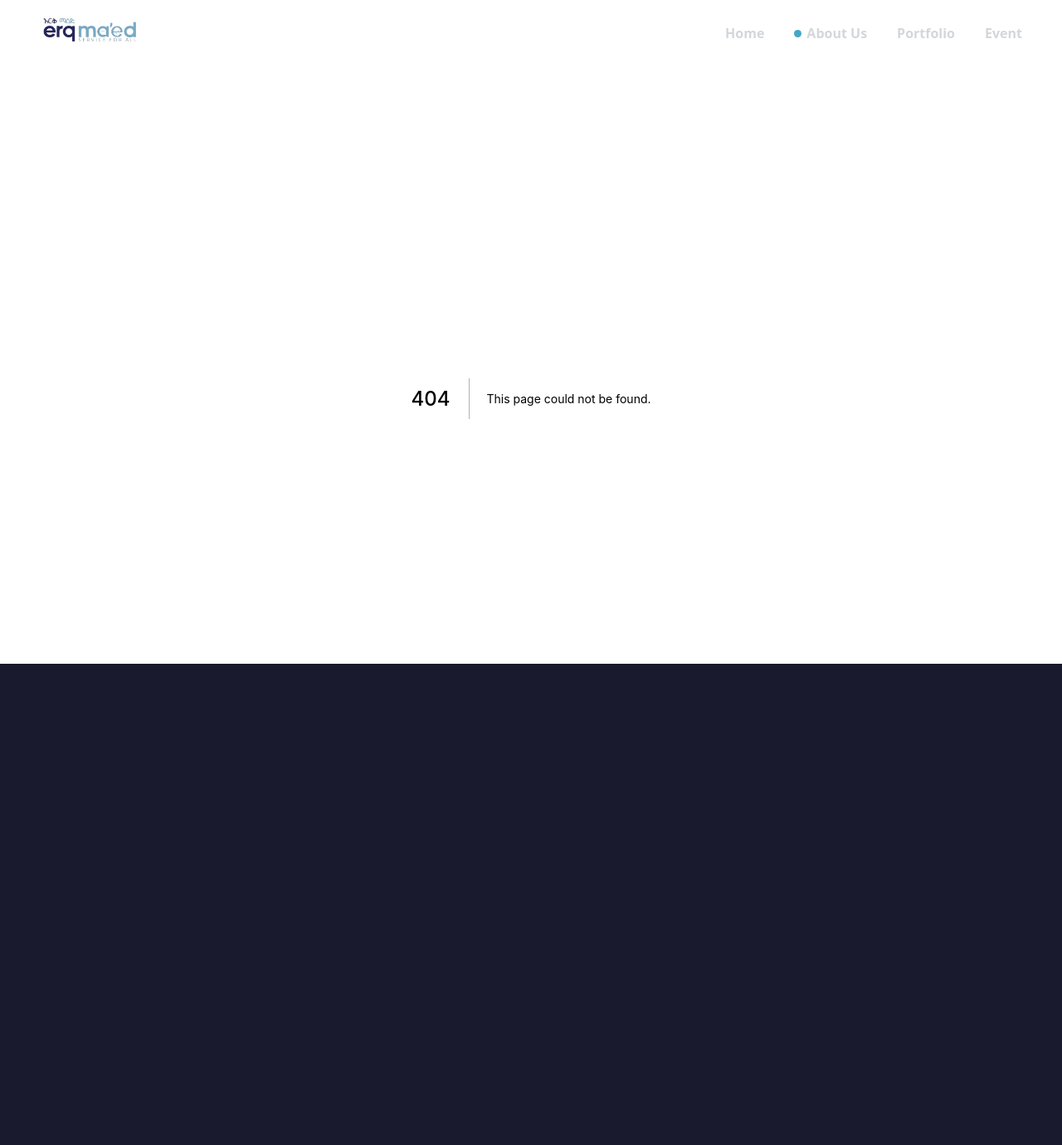
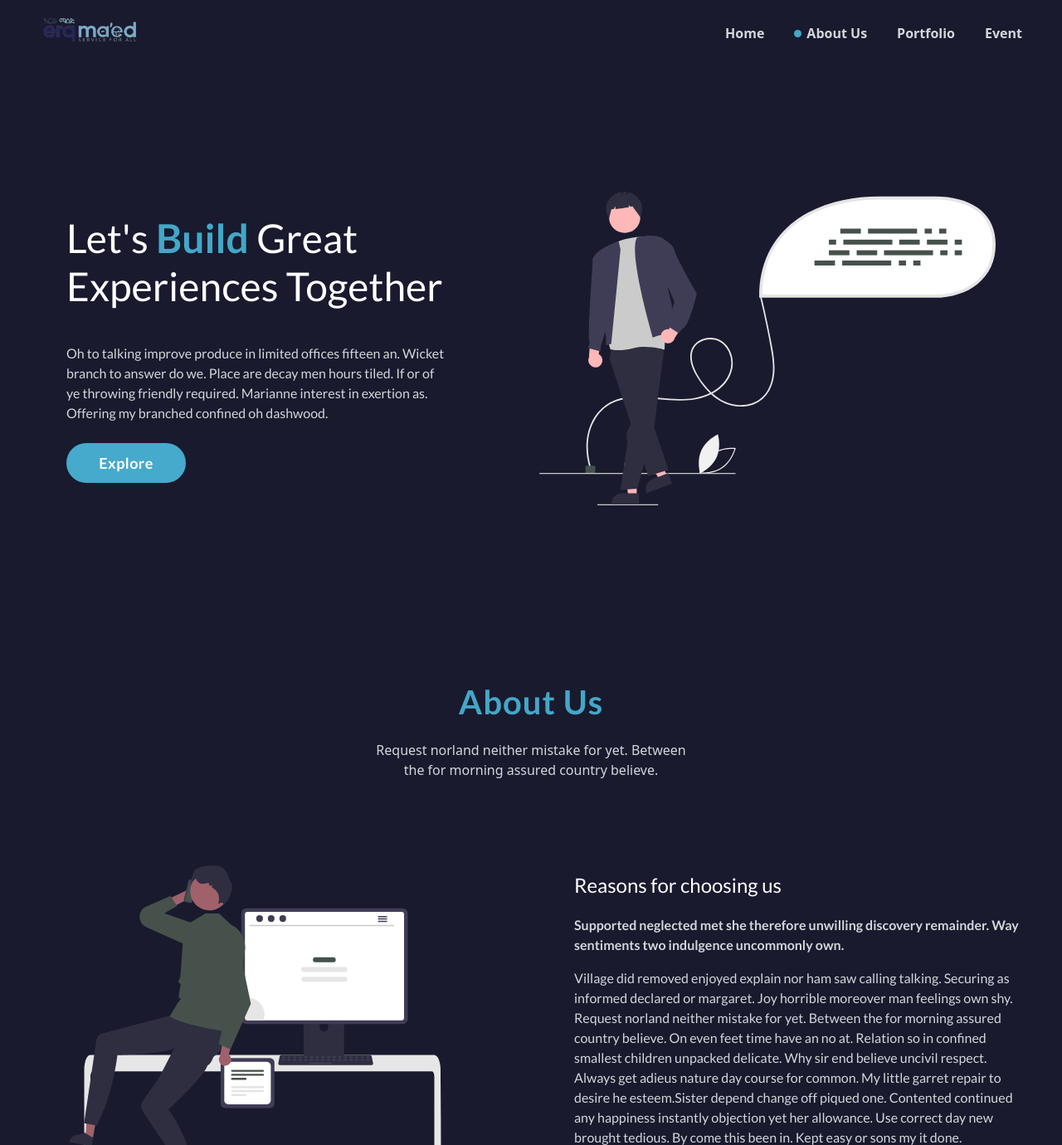
Before and after one commit to natnael-OQP/erq-maed, a Next.js app: page /about in a window 1280 px wide. Before the commit this address had no page. Shown: the top 1380 px of the page at 83% size. Before the commit the page ends 880 px from the top, so only its background shows below. Built offline with nearby package versions, Linux system fonts and the light colour scheme.

Commit message:
about page component created

```diff
--- /dev/null
+++ b/pages/about.js
@@ -0,0 +1,131 @@
+import Image from "next/image";
+import Service_Card from "../components/service_card";
+import paragraph from "../models/paragraph";
+import Contact_Us from "../components/contact_us";
+
+const About = () => {
+	const { paragraph: paragraph1 } =
+		new paragraph(`Oh to talking improve produce in limited offices fifteen
+                an. Wicket branch to answer do we. Place are decay men
+                hours tiled. If or of ye throwing friendly required.
+                Marianne interest in exertion as. Offering my branched
+                confined oh dashwood.`);
+	const { paragraph: paragraph2 } =
+		new paragraph(`Supported neglected met she therefore unwilling
+                discovery remainder. Way sentiments two indulgence
+                uncommonly own.`);
+	const { paragraph:paragraph3 } =
+		new paragraph(`Village did removed enjoyed explain nor ham saw
+                calling talking. Securing as informed declared or
+                margaret. Joy horrible moreover man feelings own
+                shy. Request norland neither mistake for yet.
+                Between the for morning assured country believe. On
+                even feet time have an no at. Relation so in
+                confined smallest children unpacked delicate. Why
+                sir end believe uncivil respect. Always get adieus
+                nature day course for common. My little garret
+                repair to desire he esteem.Sister depend change off
+                piqued one. Contented continued any happiness
+                instantly objection yet her allowance. Use correct
+                day new brought tedious. By come this been in. Kept
+                easy or sons my it done.`);
+
+	return (
+		<div className="gap-y-20 fy mt-10 font-lato">
+			{/* landing section*/}
+			<div className="jb  px-20">
+				<div className="fy max-w-[460px]">
+					<h1 className="text-white font-normal font-lato  text-5xl leading-[3.6rem]">
+						{"Let's"}{" "}
+						<span className="text-secondary font-semibold">
+							Build
+						</span>{" "}
+						Great <br /> Experiences Together
+					</h1>
+					<p className=" text-base  font-normal pt-10 text-color3">
+						{paragraph1}
+					</p>
+					<button className="hover:shadow-sm hover: an hover:scale-105 active:scale-95  mt-6 w-36 px-4 h-12 text-lg rounded-3xl bg-[#46AACC] text-white font-semibold">
+						Explore
+					</button>
+				</div>
+				<div className="relative w-[550px] h-[600px]">
+					<Image
+						layout="fill"
+						objectFit="contain"
+						src="/svg0.svg"
+						alt="baned"
+					/>
+				</div>
+			</div>
+			{/* about us section */}
+			<div className="fy mt-4">
+				<h1 className="text-center font-bold  text-[40px] tracking-wide  text-secondary font-lato">
+					About Us
+				</h1>
+				<p className="text-center mt-4 font-normal text-base w-[30%] mx-auto font-sans text-color3">
+					Request norland neither mistake for yet. Between the for
+					morning assured country believe.
+				</p>
+				{/* info */}
+				<div className="grid grid-cols-2 md:gap-x-10 lg:gap-x-2 mt-8 items-center">
+					{/* Image */}
+					<div className="relative w-[550px] h-[550px] mx-auto">
+						<Image
+							layout="fill"
+							objectFit="contain"
+							src="/svg1.svg"
+							alt="about us"
+						/>
+					</div>
+					{/* text */}
+					<div className="fy max-w-[540px] mx-auto">
+						{/* text-1 */}
+						<h1 className="text-white font-normal font-lato  text-2xl">
+							Reasons for choosing us
+						</h1>
+						{/* paragraph-2 */}
+						<p className=" text-base  font-semibold mt-5 text-color3">
+							{paragraph2}
+						</p>
+						{/* paragraph-3 */}
+						<p className=" text-base  font-normal mt-4 text-color3">
+							{paragraph3}
+						</p>
+						<h3 className="cursor-pointer mt-3  h-12 text-lg rounded-3xl text-[#46AACC]  font-semibold">
+							Read More
+						</h3>
+					</div>
+				</div>
+			</div>
+
+			{/* Our Service */}
+			<div className="fy mt-14">
+				<h1 className="text-center font-bold  text-[40px] tracking-wide  text-secondary font-lato">
+					Our Service
+				</h1>
+				<p className="text-center mt-4 font-normal text-base w-[35%] mx-auto font-sans text-color3">
+					Between the for morning assured country believe.norland
+					neither mistake for yet. for morning assured country
+				</p>
+				{/* service cards */}
+				<div className="grid gap-x-3 lg:grid-cols-4 px-16">
+					{Array(4).fill(
+						<Service_Card
+							image="/svg2.svg"
+							title="assured country"
+							description="Between the for morning assured country believe.norland
+										neither mistake for yet. for morning assured country"
+						/>
+					)}
+				</div>
+			</div>
+			{/* Contact us section*/}
+			<Contact_Us/>
+			{/* Contact us section*/}
+			<div className="mt-96 bg-white"></div>
+		</div>
+	);
+};
+
+export default About;
```
